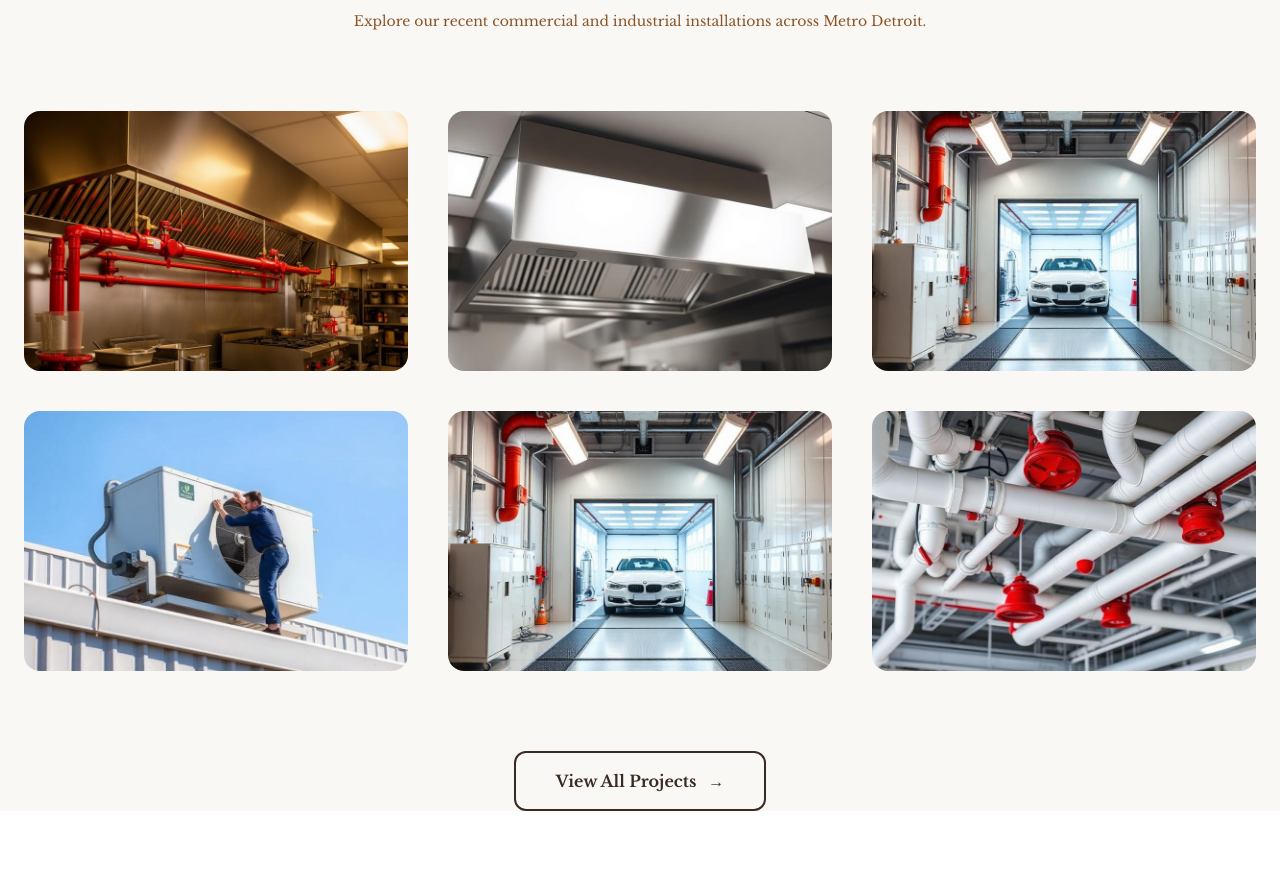
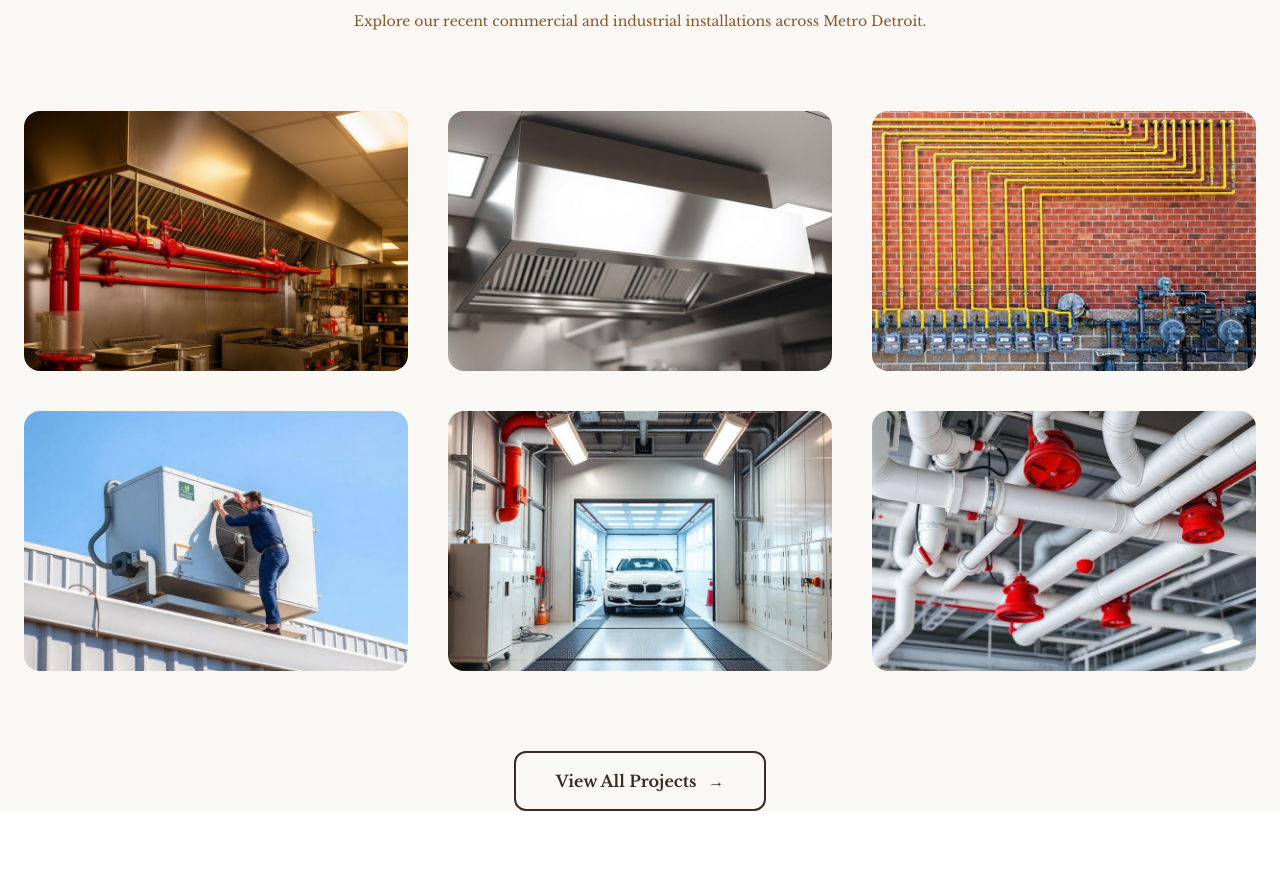
Before and after one commit to compumaxhosting/desert-in-alaska, a Next.js app: page / in a window 1280 px wide. Shown: the part 3301-4196 px from the top of the page. Built offline with nearby package versions, Linux system fonts and the light colour scheme.

Commit message:
Update gallery item titles and tags for accuracy and clarity

```diff
--- a/src/components/Gallery.tsx
+++ b/src/components/Gallery.tsx
@@ -7,32 +7,32 @@ import { useInView } from "@/hooks/useInView";
 const galleryItems = [
   {
     src: "/gallery1.jpg",
-    title: "Commercial Kitchen Fire Suppression",
+    title: "Fire Suppression & Life Safety",
     tag: "Fire Suppression",
   },
   {
     src: "/gallery2.jpg",
-    title: "Commercial Kitchen Fire Suppression",
-    tag: "Fire Suppression",
+    title: "Commercial Kitchen Exhaust Systems",
+    tag: "Exhaust Systems",
+  },
+  {
+    src: "/service-four.jpg",
+    title: "Gas Piping & Mechanical Services",
+    tag: "Mechanical Services",
+  },
+  {
+    src: "/gallery4.jpg",
+    title: "Heating & Cooling (HVAC)",
+    tag: "HVAC",
   },
   {
     src: "/gallery3.jpg",
-    title: "Commercial Kitchen Fire Suppression",
-    tag: "Fire Suppression",
-  },
-  {
-    src: "/gallery4.jpg",
-    title: "Commercial Kitchen Fire Suppression",
-    tag: "Fire Suppression",
-  },
-  {
-    src: "/gallery3.jpg",
-    title: "Commercial Kitchen Fire Suppression",
-    tag: "Fire Suppression",
+    title: "Industrial Dry Chemical Systems",
+    tag: "Dry Chemical",
   },
   {
     src: "/gallery5.jpg",
-    title: "Commercial Kitchen Fire Suppression",
+    title: "Fire Sprinkler Modification",
     tag: "Fire Suppression",
   },
 ];
```
